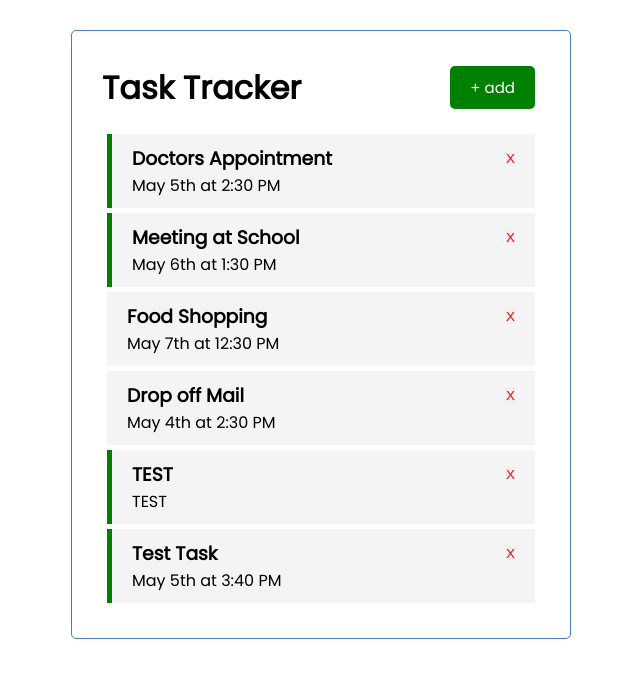
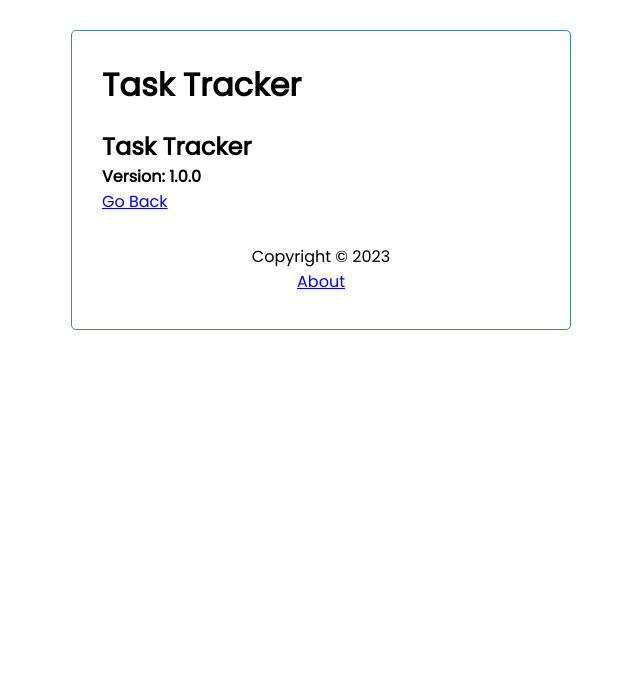
Before and after one commit to agrimes23/AngularTaskTrackerPractice, an Angular app: page /about in a window 1280 px wide. Before the commit this address led to /. Shown: the top 678 px of the page, without its empty margins (319-959 px from the left). Built offline with nearby package versions, Linux system fonts and the light colour scheme; data requests are answered from the project's data file.

Commit message:
hid the button when viewing the about page

```diff
--- a/src/app/app.component.html
+++ b/src/app/app.component.html
@@ -1,4 +1,5 @@
 <div class="container">
   <app-header></app-header>
-  <app-tasks></app-tasks>
+  <router-outlet></router-outlet>
+  <app-footer></app-footer>
 </div>
--- /dev/null
+++ b/src/app/components/about/about.component.html
@@ -0,0 +1,5 @@
+<div>
+    <h2>Task Tracker</h2>
+    <h4>Version: 1.0.0</h4>
+    <a routerLink="/">Go Back</a>
+</div>
--- /dev/null
+++ b/src/app/components/footer/footer.component.css
@@ -0,0 +1,4 @@
+footer {
+    margin-top: 30px;
+    text-align: center;
+}
--- /dev/null
+++ b/src/app/components/footer/footer.component.html
@@ -0,0 +1,4 @@
+<footer>
+    <p>Copyright &copy; 2023</p>
+    <a routerLink="/about">About</a>
+</footer>
--- a/src/app/components/header/header.component.html
+++ b/src/app/components/header/header.component.html
@@ -1,4 +1,8 @@
 <header>
     <h1>{{ title }}</h1>
-    <app-button color="{{showAddTask ? 'red' : 'green'}}" text="{{showAddTask ? 'x close' : '+ add'}}" (btnClick)="toggleAddTask()"></app-button>
+    <app-button
+        *ngIf="hasRoute('/')"
+        color="{{showAddTask ? 'red' : 'green'}}"
+        text="{{showAddTask ? 'x close' : '+ add'}}"
+        (btnClick)="toggleAddTask()"></app-button>
 </header>
--- a/src/app/components/header/header.component.ts
+++ b/src/app/components/header/header.component.ts
@@ -1,6 +1,7 @@
 import { Component } from '@angular/core';
 import { UiService } from '../../services/ui.service';
 import { Subscription } from 'rxjs';
+import { Router } from '@angular/router';
 
 @Component({
   selector: 'app-header',
@@ -13,11 +14,16 @@
   showAddTask: boolean = false;
   subscription!: Subscription;
 
-  constructor(private uiService: UiService) {
+  constructor(private uiService: UiService, private router: Router) {
     this.subscription = this.uiService.onToggle().subscribe(value => this.showAddTask = value);
   }
 
   toggleAddTask() {
     this.uiService.toggleAddTask();
   }
+
+  hasRoute(route: string) {
+    return this.router.url === route;
+  }
+
 }
```
Also changed, not shown: src/app/app.module.ts (+9 -1 lines), src/app/components/about/about.component.ts (added, +10 -0 lines), src/app/components/footer/footer.component.ts (added, +10 -0 lines), src/app/components/about/about.component.css (added), 2 other files (tests, documents, lock files or other folders).
